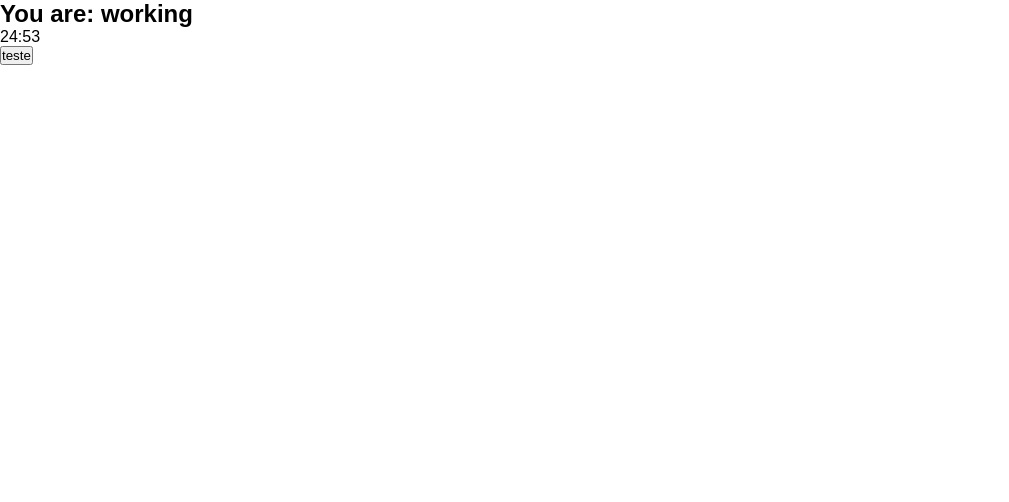
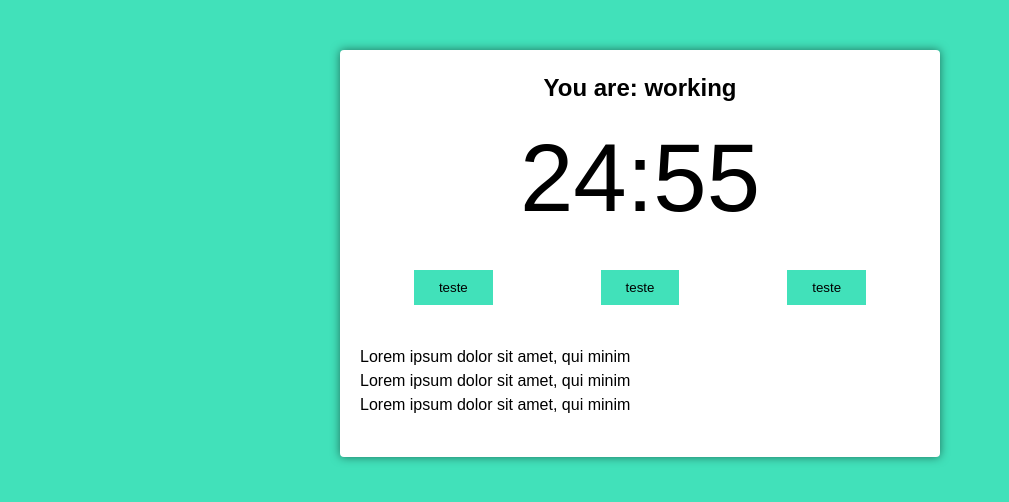
Before and after one commit to LucasMartinsVieira/pomodoro-react, a React (Vite) app: page / in a window 1280 px wide. Shown: the top 502 px of the page, without its empty margins (0-1009 px from the left). Built offline with nearby package versions, Linux system fonts and the light colour scheme.

Commit message:
feat: add base css

```diff
--- a/src/App.tsx
+++ b/src/App.tsx
@@ -2,8 +2,13 @@
 
 function App() {
   return (
-    <div>
-      <PomodoroTimer defaultPomodoroTime={1500} />
+    <div className="container">
+      <PomodoroTimer
+        pomodoroTime={1500}
+        shortRestTime={300}
+        longRestTime={900}
+        cycles={4}
+      />
     </div>
   );
 }
--- a/src/components/pomodoro-timer.tsx
+++ b/src/components/pomodoro-timer.tsx
@@ -4,11 +4,14 @@
 import { Timer } from './timer';
 
 interface Props {
-  defaultPomodoroTime: number;
+  pomodoroTime: number;
+  shortRestTime: number;
+  longRestTime: number;
+  cycles: number;
 }
 
 export function PomodoroTimer(props: Props): JSX.Element {
-  const [mainTime, setMainTime] = useState(props.defaultPomodoroTime);
+  const [mainTime, setMainTime] = useState(props.pomodoroTime);
 
   useInterval(() => {
     setMainTime(mainTime - 1);
@@ -18,7 +21,17 @@
     <div className="pomodoro">
       <h2>You are: working</h2>
       <Timer mainTime={mainTime} />
-      <Button text="teste" onClick={() => console.log('Ai preto')} />
+      <div className="controls">
+        <Button text="teste" onClick={() => console.log('Ai preto')} />
+        <Button text="teste" onClick={() => console.log('Ai preto')} />
+        <Button text="teste" onClick={() => console.log('Ai preto')} />
+      </div>
+
+      <div className="details">
+        <p>Lorem ipsum dolor sit amet, qui minim</p>
+        <p>Lorem ipsum dolor sit amet, qui minim</p>
+        <p>Lorem ipsum dolor sit amet, qui minim</p>
+      </div>
     </div>
   );
 }
--- a/src/index.css
+++ b/src/index.css
@@ -7,4 +7,63 @@
 
 body {
   font-family: sans-serif;
+  background: #41e1ba;
+  transition: background-color 300ms ease-in-out;
+  line-height: 1.5;
 }
+
+.container {
+  max-width: 640px;
+  margin: 0 auto;
+}
+
+.working {
+  background: #ef5d50;
+}
+
+.hidden {
+  display: none;
+}
+
+.pomodoro {
+  background: #fff;
+  margin: 50px 20px;
+  padding: 20px;
+  border-radius: 4px;
+  box-shadow: 0 0 10px rgba(0, 0, 0, .5);
+}
+
+.pomodoro h2 {
+  font-size: 24px;
+  text-align: center;
+}
+
+.pomodoro .timer {
+  font-size: 6rem;
+  text-align: center;
+}
+
+.pomodoro .controls {
+  display: flex;
+  align-items: center;
+  justify-content: space-evenly;
+}
+
+.pomodoro button {
+  background: #41e1ba;
+  border: none;
+  cursor: pointer;
+  padding: 10px 25px;
+  color: #000;
+  transition: background-color 300ms ease-in-out;
+  margin: 20px auto;
+}
+
+.working .pomodoro button {
+  background: #ef5d50;
+  color: #fff;
+}
+
+.pomodoro .details {
+  margin: 20px 0;
+}
```
